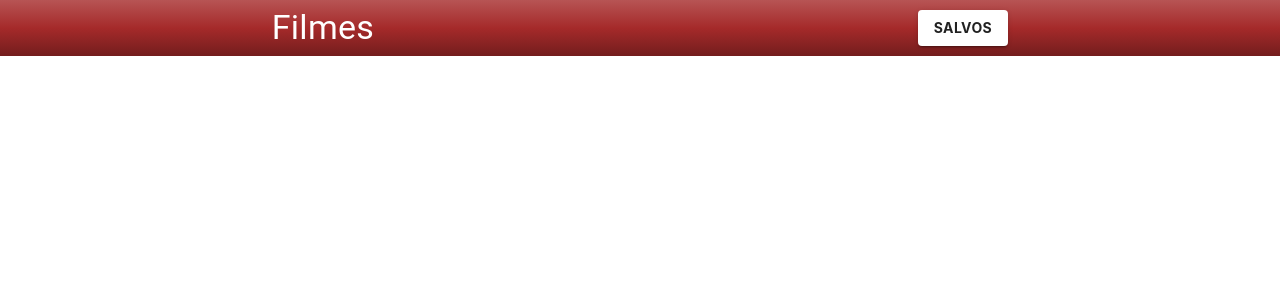
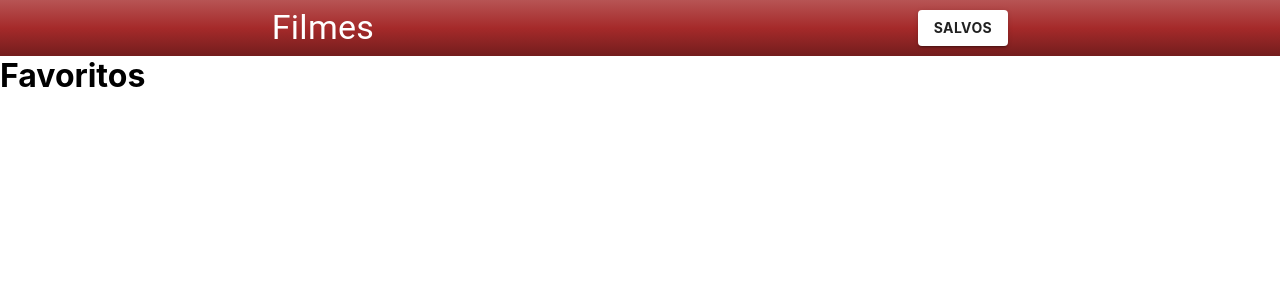
Before and after one commit to EmanuelDms/projeto-filmes, a React (Create React App) app: page /favoritos in a window 1280 px wide. Shown: the top 300 px of the page. Built offline with nearby package versions, Linux system fonts and the light colour scheme.

Commit message:
create favoritos component

```diff
--- /dev/null
+++ b/src/pages/Favoritos/index.js
@@ -0,0 +1,5 @@
+export default function Favoritos() {
+  return (
+    <h1>Favoritos</h1>
+  )
+}
--- a/src/routes.js
+++ b/src/routes.js
@@ -1,6 +1,7 @@
 import { BrowserRouter as Router, Route, Switch } from "react-router-dom";
 import Header from "./components/Header";
 import Home from "./pages/Home";
+import Favoritos from "./pages/Favoritos";
 
 export default function Routes() {
   return (
@@ -8,7 +9,7 @@ export default function Routes() {
       <Header />
       <Switch>
         <Route exact path="/" component={Home} />
-        <Route exact path="/favoritos" />
+        <Route exact path="/favoritos" component={Favoritos} />
       </Switch>
     </Router>
   );
```
